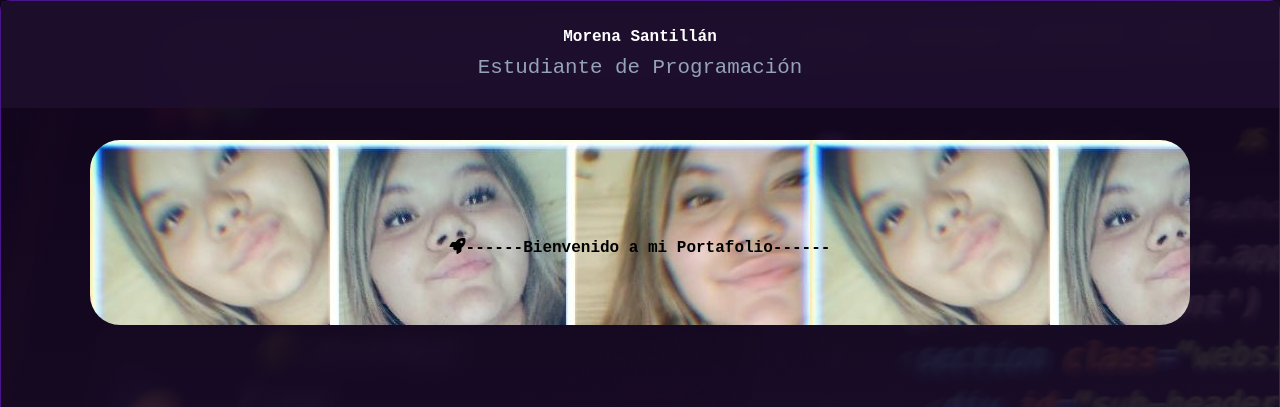
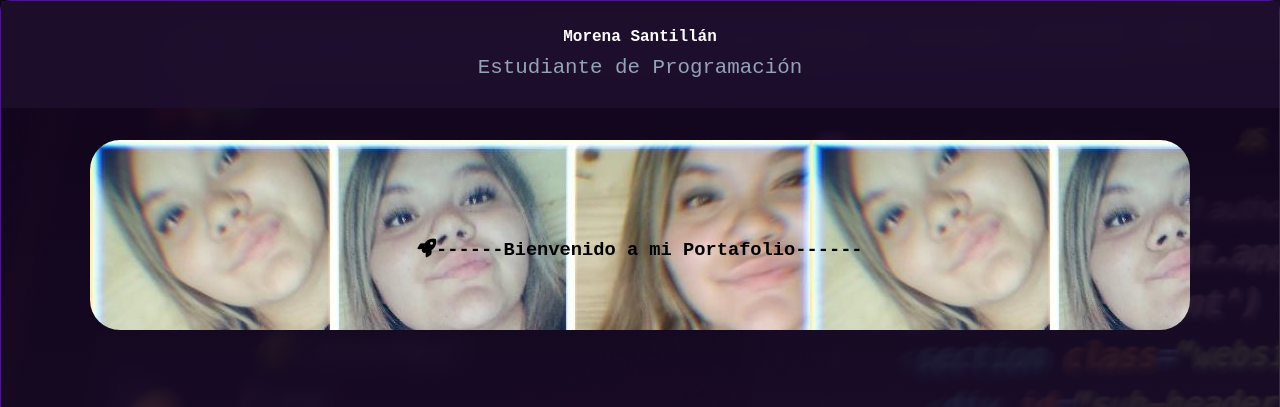
Before and after one commit to Moreeenaa123/portfolio, a plain HTML site: page index.html in a window 1280 px wide. Shown: the top 407 px of the page. Drawn offline with Linux system fonts and the light colour scheme.

Commit message:
Add files via upload

```diff
--- a/index.html
+++ b/index.html
@@ -17,7 +17,7 @@
 
 
       <section id="inicio" class="hero">
-        <h4 class="texto"><i class="fas fa-rocket"></i>------Bienvenido a mi Portafolio------</h4>
+        <h3 class="texto"><i class="fas fa-rocket"></i>------Bienvenido a mi Portafolio------</h3>
     </section>
     <section id="sobre-mi">
         <h2><i class="fas fa-graduation-cap"></i> | Sobre Mi |</h2>
```
